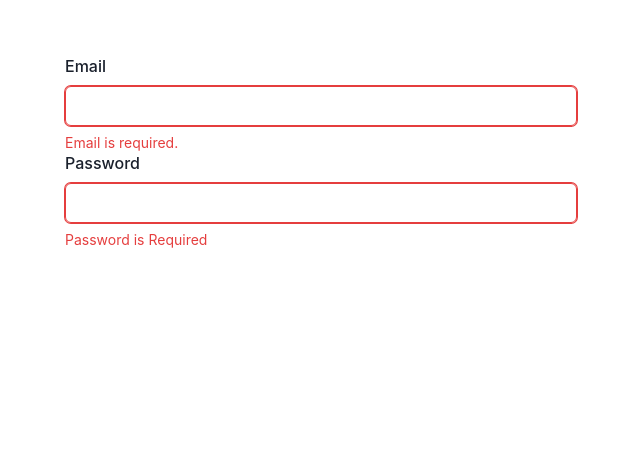
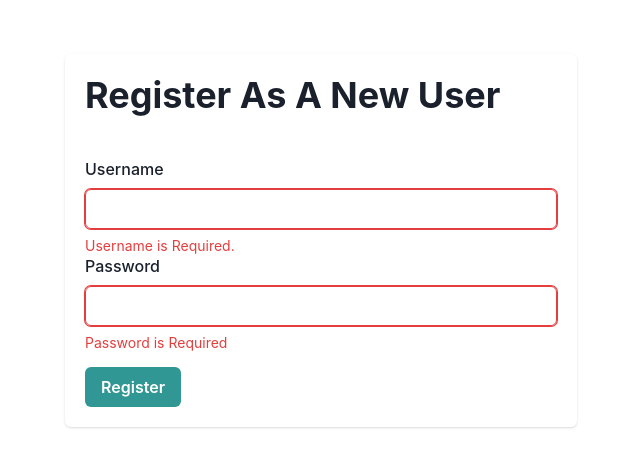
Before and after one commit to Andrewuwu/Spring23_SNS_Workshop_Client, a React (Vite) app: page /register in a window 1280 px wide. Shown: the part 146-612 px from the top of the page, without its empty margins (319-959 px from the left). Built offline with nearby package versions, Linux system fonts and the light colour scheme.

Commit message:
added user session data to localStorage

```diff
--- a/src/App.jsx
+++ b/src/App.jsx
@@ -1,5 +1,4 @@
 import {BrowserRouter, Routes, Route} from 'react-router-dom';
-import Navbar from './components/common/NavColumn';
 import MainFeedContainer from './components/common/MainFeedContainer';
 import Register from './components/login/Register';
 
--- a/src/components/common/MainFeedContainer.jsx
+++ b/src/components/common/MainFeedContainer.jsx
@@ -4,8 +4,15 @@ import PostColumn from "../posts/PostsColumn";
 import SuggestionsColumn from "../suggestions/SuggestionsColumn";
 import NavColumn from "./NavColumn";
 import {Grid, GridItem} from "@chakra-ui/react";
+import { useNavigate } from "react-router-dom";
 
 function MainFeedContainer() {
+    const navigate = useNavigate();
+
+    // TODO ADD USE EFFECT
+    if (!localStorage.getItem("user")){
+        navigate("/register");
+    }
 
     return (
         <div className="contentContainer">
--- a/src/components/common/NavColumn.jsx
+++ b/src/components/common/NavColumn.jsx
@@ -1,14 +1,25 @@
 import React, { useState } from "react";
 import "./Navbar.css"
+import { Button } from "@chakra-ui/react";
+import { useNavigate } from "react-router-dom";
 
 function Navbar() {
+
+  const navigate = useNavigate();
+
+  const handleClick = () => {
+    localStorage.clear();
+    navigate("/register");
+  }
+
   return(
         <div className="sidebar">
-            <a href="#" className="logo"><i>(NT)</i><span className="icon-text">NOT TWITTER</span></a>
+            {/* <a href="#" className="logo"><i>(NT)</i><span className="icon-text">NOT TWITTER</span></a>
             <a href="#"><i >(H)</i><span className="icon-text">Home</span></a>
             <a href="#"><i >(P)</i><span className="icon-text">Profile</span></a>
             <a href="#"><i >(F)</i><span className="icon-text">Feed</span></a>
-            <a href="#"><i >(T)</i><span className="icon-text">Twitter</span></a>
+            <a href="#"><i >(T)</i><span className="icon-text">Twitter</span></a> */}
+            <Button onClick={handleClick}>LOG OUT</Button>
         </div>
 
   );
--- a/src/components/login/register.jsx
+++ b/src/components/login/register.jsx
@@ -1,31 +1,63 @@
 import React from "react";
-import {useState} from "react";
-import {FormControl, FormLabel, Input, FormHelperText, FormErrorMessage} from '@chakra-ui/react';
+import {useState,  useEffect } from "react";
+import {Card, CardHeader, Heading,CardBody, FormControl, FormLabel, Input, FormHelperText, FormErrorMessage, Button} from '@chakra-ui/react';
 import "./login.css";
+import { Route, useNavigate} from "react-router-dom";
+
+function Register(){
+    const [username, setUsername] = useState('');
+    const [password, setPassword] = useState('');
+    const navigate = useNavigate();
+
+    useEffect(() => {
+        if (localStorage.getItem("user")){
+            navigate("/");
+        }
+    }, [])
 
 
-function Register(){
-    const [email, setEmail] = useState('');
-    const [password, setPassword] = useState('');
-    const handleEmailChange = (e) => setEmail(e.target.value);
-    const handlePasswordChange = (e) => setPassword(e.target.value);
+    const isError = username === '';
 
-    const isError = email === '';
+    const handleSubmit = async (e) => {
+        e.preventDefault();
+
+        const requestOptions = {
+            method: 'POST',
+            headers: { 'Content-Type': 'application/json' },
+            body: JSON.stringify({ username: username, password: password, profilePicture: "abc.com", followers: [], following: [] })
+        };
+        const res = await fetch("http://localhost:5050/users/", requestOptions);
+        const user = await res.json();
+        console.log("New User", user);
+        localStorage.setItem("user", JSON.stringify(user));
+
+        setUsername("");
+        setPassword("");
+        navigate("/")
+    }
 
     return(
         <div className="center">
+            <Card>
+                <CardHeader>
+                    <Heading>
+                        Register As A New User
+                    </Heading>
+                </CardHeader>
+                <CardBody>
+                    <form onSubmit={handleSubmit}>
                         <FormControl isInvalid={isError}>
-                <FormLabel>Email</FormLabel>
-                <Input type='email' value={email} onChange={handleEmailChange} />
+                            <FormLabel>Username</FormLabel>
+                            <Input type='text' value={username} onChange={(e) => setUsername(e.target.value)} />
                             {!isError ? (
                             <FormHelperText>
-                    Enter the email you'd like to receive the newsletter on.
+                                Enter your username
                             </FormHelperText>
                             ) : (
-                <FormErrorMessage>Email is required.</FormErrorMessage>
+                            <FormErrorMessage>Username is Required.</FormErrorMessage>
                             )}
                             <FormLabel>Password</FormLabel>
-                <Input type='password' value={password} onChange={handlePasswordChange} />
+                            <Input type='password' value={password} onChange={(e) => setPassword(e.target.value)} />
                             {!isError ? (
                             <FormHelperText>
                                 Enter Your Password
@@ -34,6 +66,16 @@ function Register(){
                             <FormErrorMessage>Password is Required</FormErrorMessage>
                             )}
                         </FormControl>
+                        <Button
+                            mt={4}
+                            colorScheme='teal'
+                            type='submit'
+                        >
+                            Register
+                        </Button>
+                    </form>
+                </CardBody>
+            </Card>
         </div>
     );
 }
--- a/src/components/posts/PostForm.jsx
+++ b/src/components/posts/PostForm.jsx
@@ -29,10 +29,8 @@ function PostForm() {
       setIsOpen(true);
       return;
     }
+    console.log('Posting:', content);
 
-    // Perform actions if content is not empty
-    console.log('Posting:', content);
-    // Reset the input after posting if needed
     setContent('');
   };
 
--- a/src/components/posts/PostList.jsx
+++ b/src/components/posts/PostList.jsx
@@ -18,10 +18,17 @@ function PostList(){
       }
     };
 
+    localStorage.setItem("user", JSON.stringify({username: "bob", password: "password"}));
+    const user = JSON.parse(localStorage.getItem("user"));
+
+
     return (
       <div style={{marginTop: "2rem"}}>
+        <h1>Welcome {user.username}!</h1>
         {posts.map((post, index) => (
-          <PostCard key={index} post={post}></PostCard>
+          <div key={index}>
+            <PostCard post={post}></PostCard>
+          </div>
         ))}
       </div>
     );
```
Lines whose indentation alone changed are shown as unchanged.
